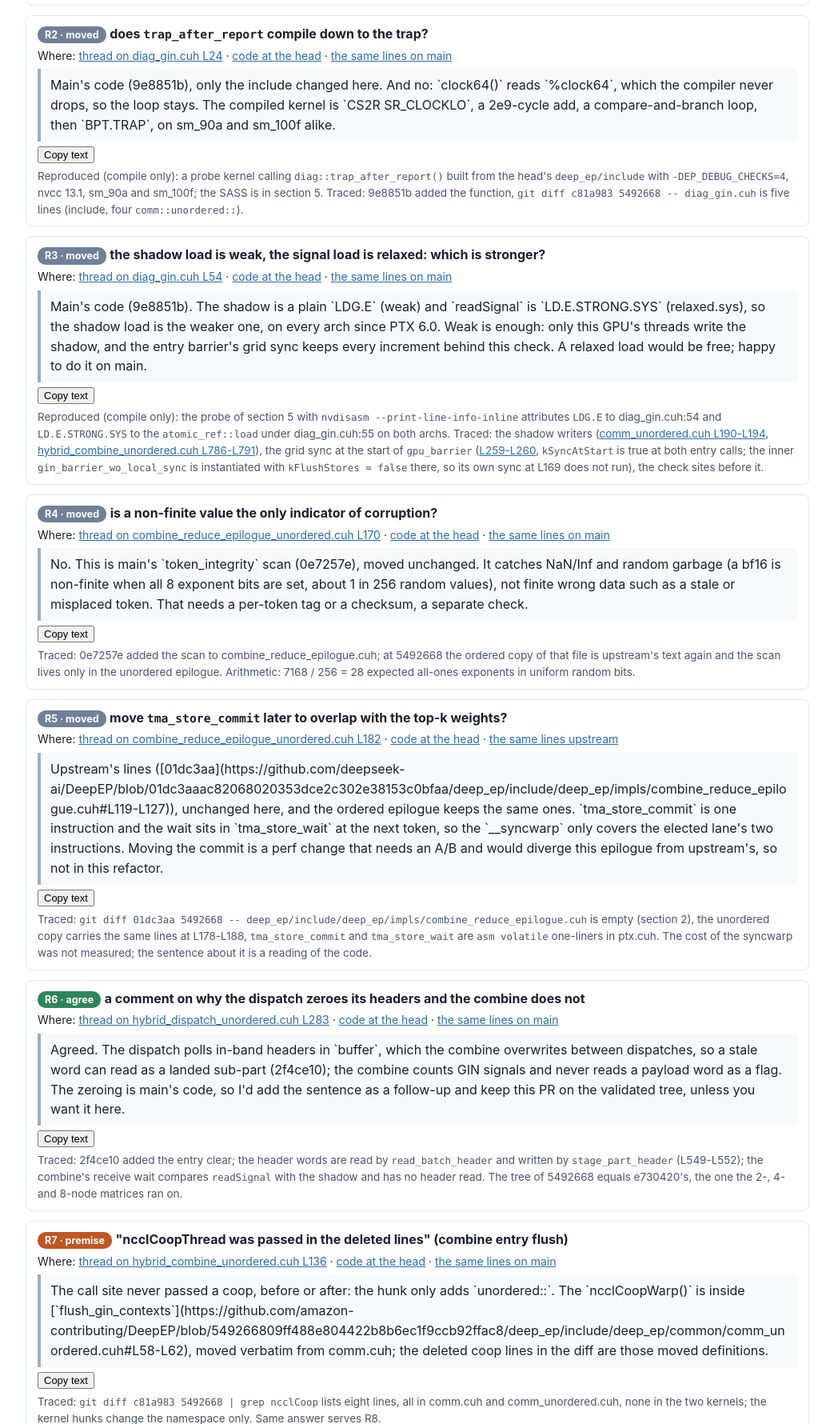
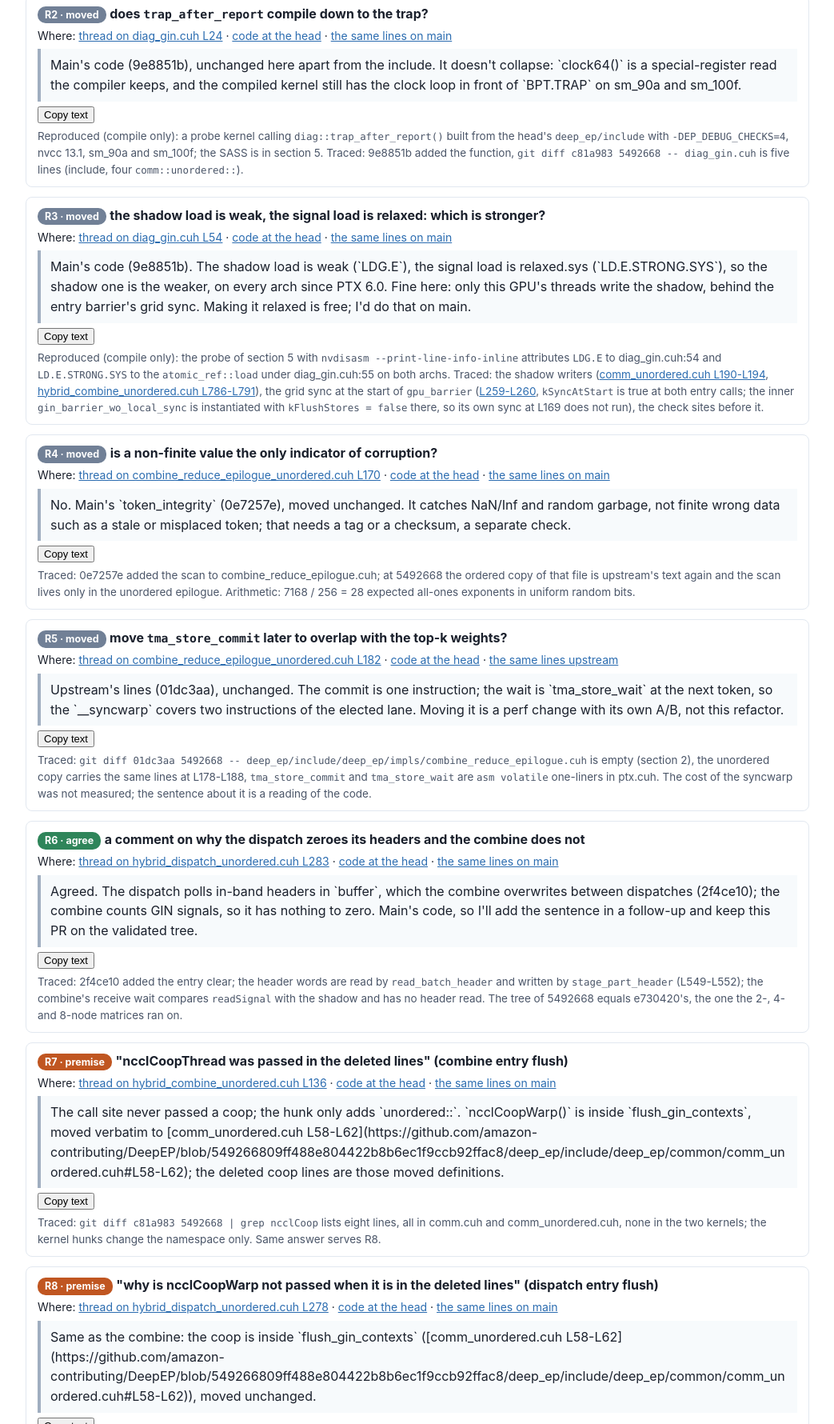
Before and after one commit to Xuan-1998/deepep-pr-notes, a plain HTML site: page pr46/index.html in a window 1280 px wide. Shown: the part 1020-2800 px from the top of the page at 80% size, without its empty margins (68-1111 px from the left). Drawn offline with Linux system fonts and the light colour scheme.

Commit message:
Cut the PR 46 replies to two or three lines

```diff
--- a/pr46/index.html
+++ b/pr46/index.html
@@ -71,12 +71,12 @@ Section 0 gives one reply per comment: the thread to reply in, the text, and how
 <h2 id="comments">0. Where to reply what</h2>
 <p>Eight replies in the order of the review. Each "Where" link opens the comment's thread on the PR; paste the text as a reply there.
 The badge says what kind of answer it is: <span class="lab this-pr">this PR</span> the comment is about text this PR wrote, <span class="lab moved">moved</span> the lines are main's or upstream's and the PR only moved them, <span class="lab premise">premise</span> the comment rests on a reading the diff does not support, <span class="lab agree">agree</span> a change we would take.
-Each text is two to four sentences with at most one link; the details sit in the small evidence text under it, which is for you and not part of the reply. The texts carry no measurements, following the fork's convention.</p>
+Each text is two or three sentences with at most one link; the details sit in the small evidence text under it, which is for you and not part of the reply. The texts carry no measurements, following the fork's convention.</p>
 
 <div class="cmt" id="r1">
 <div class="chd"><span class="lab this-pr">R1 &middot; this PR</span> <b>the NOTES comment in <code>create_dev_comm</code>: "was never written" became "has no signal budget"</b></div>
 <div class="where">Where: <a href="https://github.com/amazon-contributing/DeepEP/pull/46#discussion_r4687111043">thread on nccl.cu L151</a> &middot; <a href="https://github.com/amazon-contributing/DeepEP/blob/549266809ff488e804422b8b6ec1f9ccb92ffac8/csrc/kernels/backend/nccl.cu#L150-L153">code at the head</a> &middot; <a href="https://github.com/amazon-contributing/DeepEP/blob/c81a983d733892104edebc01f2eb13f0b10ac9fe/csrc/kernels/backend/nccl.cu#L148-L151">the same comment on main</a></div>
-<div class="paste" id="p1">Agreed, too compressed. On main the unordered GIN setup sat inside `if (with_gin ...)`, so a call without GIN wrote nothing; now [`configure_unordered_gin`](https://github.com/amazon-contributing/DeepEP/blob/549266809ff488e804422b8b6ec1f9ccb92ffac8/csrc/kernels/backend/gin_unordered.hpp#L28-L77) runs on every call: without GIN it clamps `num_allocated_qps`, sets the context count and returns before the signal budget, which the GIN call fills in. Same end state as main; I'll reword the comment to say that.</div>
+<div class="paste" id="p1">After the merge that call does write it: `configure_unordered_gin` also runs when GIN is skipped and returns with only the context count set and no signals ([gin_unordered.hpp L43-L46](https://github.com/amazon-contributing/DeepEP/blob/549266809ff488e804422b8b6ec1f9ccb92ffac8/csrc/kernels/backend/gin_unordered.hpp#L43-L46)). So "never written" wasn't true anymore. Happy to reword it to "holds only the context count" if that reads better.</div>
 <button class="cp" data-t="p1">Copy text</button>
 <div class="ev">Traced at c81a983 and 5492668: main's unordered block lives inside the <code>with_gin</code> branch (<a href="https://github.com/amazon-contributing/DeepEP/blob/c81a983d733892104edebc01f2eb13f0b10ac9fe/csrc/kernels/backend/nccl.cu#L162-L206">nccl.cu L162-L206</a>, written by d779c47); the PR's <code>configure_unordered_gin</code> clamps at L35-L41, returns at L45-L46 without GIN, computes the budget at L56-L58; <code>[2, 17]</code> is <a href="https://github.com/amazon-contributing/DeepEP/blob/549266809ff488e804422b8b6ec1f9ccb92ffac8/deep_ep/include/deep_ep/common/gin_resource_alloc_unordered.cuh#L47-L48">kMinGinContextCnt, kMaxGinContextCnt</a>. The wording change is the merge commit's own (<code>git diff 5492668^1 5492668</code>), not Vova's a6dfbf6. The only comment of the eight about text this PR wrote. Section 4 draws both flows. For you, not in the reply: the clamp and its <code>[WARN]</code> now also run on a GIN-less first call, so a single-node run with <code>num_allocated_qps</code> outside [2, 17] gets clamped and warned where main left the value unused; say it if he asks for differences.</div>
 </div>
@@ -84,7 +84,7 @@ Each text is two to four sentences with at most one link; the details sit in the
 <div class="cmt" id="r2">
 <div class="chd"><span class="lab moved">R2 &middot; moved</span> <b>does <code>trap_after_report</code> compile down to the trap?</b></div>
 <div class="where">Where: <a href="https://github.com/amazon-contributing/DeepEP/pull/46#discussion_r4687545132">thread on diag_gin.cuh L24</a> &middot; <a href="https://github.com/amazon-contributing/DeepEP/blob/549266809ff488e804422b8b6ec1f9ccb92ffac8/deep_ep/include/deep_ep/common/diag_gin.cuh#L22-L28">code at the head</a> &middot; <a href="https://github.com/amazon-contributing/DeepEP/blob/c81a983d733892104edebc01f2eb13f0b10ac9fe/deep_ep/include/deep_ep/common/diag_gin.cuh#L22-L28">the same lines on main</a></div>
-<div class="paste" id="p2">Main's code (9e8851b), only the include changed here. And no: `clock64()` reads `%clock64`, which the compiler never drops, so the loop stays. The compiled kernel is `CS2R SR_CLOCKLO`, a 2e9-cycle add, a compare-and-branch loop, then `BPT.TRAP`, on sm_90a and sm_100f alike.</div>
+<div class="paste" id="p2">Main's code (9e8851b), unchanged here apart from the include. It doesn't collapse: `clock64()` is a special-register read the compiler keeps, and the compiled kernel still has the clock loop in front of `BPT.TRAP` on sm_90a and sm_100f.</div>
 <button class="cp" data-t="p2">Copy text</button>
 <div class="ev">Reproduced (compile only): a probe kernel calling <code>diag::trap_after_report()</code> built from the head's <code>deep_ep/include</code> with <code>-DEP_DEBUG_CHECKS=4</code>, nvcc 13.1, sm_90a and sm_100f; the SASS is in section 5. Traced: 9e8851b added the function, <code>git diff c81a983 5492668 -- diag_gin.cuh</code> is five lines (include, four <code>comm::unordered::</code>).</div>
 </div>
@@ -92,7 +92,7 @@ Each text is two to four sentences with at most one link; the details sit in the
 <div class="cmt" id="r3">
 <div class="chd"><span class="lab moved">R3 &middot; moved</span> <b>the shadow load is weak, the signal load is relaxed: which is stronger?</b></div>
 <div class="where">Where: <a href="https://github.com/amazon-contributing/DeepEP/pull/46#discussion_r4687651148">thread on diag_gin.cuh L54</a> &middot; <a href="https://github.com/amazon-contributing/DeepEP/blob/549266809ff488e804422b8b6ec1f9ccb92ffac8/deep_ep/include/deep_ep/common/diag_gin.cuh#L50-L56">code at the head</a> &middot; <a href="https://github.com/amazon-contributing/DeepEP/blob/c81a983d733892104edebc01f2eb13f0b10ac9fe/deep_ep/include/deep_ep/common/diag_gin.cuh#L50-L56">the same lines on main</a></div>
-<div class="paste" id="p3">Main's code (9e8851b). The shadow is a plain `LDG.E` (weak) and `readSignal` is `LD.E.STRONG.SYS` (relaxed.sys), so the shadow load is the weaker one, on every arch since PTX 6.0. Weak is enough: only this GPU's threads write the shadow, and the entry barrier's grid sync keeps every increment behind this check. A relaxed load would be free; happy to do it on main.</div>
+<div class="paste" id="p3">Main's code (9e8851b). The shadow load is weak (`LDG.E`), the signal load is relaxed.sys (`LD.E.STRONG.SYS`), so the shadow one is the weaker, on every arch since PTX 6.0. Fine here: only this GPU's threads write the shadow, behind the entry barrier's grid sync. Making it relaxed is free; I'd do that on main.</div>
 <button class="cp" data-t="p3">Copy text</button>
 <div class="ev">Reproduced (compile only): the probe of section 5 with <code>nvdisasm --print-line-info-inline</code> attributes <code>LDG.E</code> to diag_gin.cuh:54 and <code>LD.E.STRONG.SYS</code> to the <code>atomic_ref::load</code> under diag_gin.cuh:55 on both archs. Traced: the shadow writers (<a href="https://github.com/amazon-contributing/DeepEP/blob/549266809ff488e804422b8b6ec1f9ccb92ffac8/deep_ep/include/deep_ep/common/comm_unordered.cuh#L190-L194">comm_unordered.cuh L190-L194</a>, <a href="https://github.com/amazon-contributing/DeepEP/blob/549266809ff488e804422b8b6ec1f9ccb92ffac8/deep_ep/include/deep_ep/impls/hybrid_combine_unordered.cuh#L786-L791">hybrid_combine_unordered.cuh L786-L791</a>), the grid sync at the start of <code>gpu_barrier</code> (<a href="https://github.com/amazon-contributing/DeepEP/blob/549266809ff488e804422b8b6ec1f9ccb92ffac8/deep_ep/include/deep_ep/common/comm_unordered.cuh#L259-L260">L259-L260</a>, <code>kSyncAtStart</code> is true at both entry calls; the inner <code>gin_barrier_wo_local_sync</code> is instantiated with <code>kFlushStores = false</code> there, so its own sync at L169 does not run), the check sites before it.</div>
 </div>
@@ -100,7 +100,7 @@ Each text is two to four sentences with at most one link; the details sit in the
 <div class="cmt" id="r4">
 <div class="chd"><span class="lab moved">R4 &middot; moved</span> <b>is a non-finite value the only indicator of corruption?</b></div>
 <div class="where">Where: <a href="https://github.com/amazon-contributing/DeepEP/pull/46#discussion_r4687717954">thread on combine_reduce_epilogue_unordered.cuh L170</a> &middot; <a href="https://github.com/amazon-contributing/DeepEP/blob/549266809ff488e804422b8b6ec1f9ccb92ffac8/deep_ep/include/deep_ep/impls/combine_reduce_epilogue_unordered.cuh#L166-L176">code at the head</a> &middot; <a href="https://github.com/amazon-contributing/DeepEP/blob/c81a983d733892104edebc01f2eb13f0b10ac9fe/deep_ep/include/deep_ep/impls/combine_reduce_epilogue.cuh#L168-L178">the same lines on main</a></div>
-<div class="paste" id="p4">No. This is main's `token_integrity` scan (0e7257e), moved unchanged. It catches NaN/Inf and random garbage (a bf16 is non-finite when all 8 exponent bits are set, about 1 in 256 random values), not finite wrong data such as a stale or misplaced token. That needs a per-token tag or a checksum, a separate check.</div>
+<div class="paste" id="p4">No. Main's `token_integrity` (0e7257e), moved unchanged. It catches NaN/Inf and random garbage, not finite wrong data such as a stale or misplaced token; that needs a tag or a checksum, a separate check.</div>
 <button class="cp" data-t="p4">Copy text</button>
 <div class="ev">Traced: 0e7257e added the scan to combine_reduce_epilogue.cuh; at 5492668 the ordered copy of that file is upstream's text again and the scan lives only in the unordered epilogue. Arithmetic: 7168 / 256 = 28 expected all-ones exponents in uniform random bits.</div>
 </div>
@@ -108,7 +108,7 @@ Each text is two to four sentences with at most one link; the details sit in the
 <div class="cmt" id="r5">
 <div class="chd"><span class="lab moved">R5 &middot; moved</span> <b>move <code>tma_store_commit</code> later to overlap with the top-k weights?</b></div>
 <div class="where">Where: <a href="https://github.com/amazon-contributing/DeepEP/pull/46#discussion_r4687759759">thread on combine_reduce_epilogue_unordered.cuh L182</a> &middot; <a href="https://github.com/amazon-contributing/DeepEP/blob/549266809ff488e804422b8b6ec1f9ccb92ffac8/deep_ep/include/deep_ep/impls/combine_reduce_epilogue_unordered.cuh#L178-L188">code at the head</a> &middot; <a href="https://github.com/deepseek-ai/DeepEP/blob/01dc3aaac82068020353dce2c302e38153c0bfaa/deep_ep/include/deep_ep/impls/combine_reduce_epilogue.cuh#L119-L127">the same lines upstream</a></div>
-<div class="paste" id="p5">Upstream's lines ([01dc3aa](https://github.com/deepseek-ai/DeepEP/blob/01dc3aaac82068020353dce2c302e38153c0bfaa/deep_ep/include/deep_ep/impls/combine_reduce_epilogue.cuh#L119-L127)), unchanged here, and the ordered epilogue keeps the same ones. `tma_store_commit` is one instruction and the wait sits in `tma_store_wait` at the next token, so the `__syncwarp` only covers the elected lane's two instructions. Moving the commit is a perf change that needs an A/B and would diverge this epilogue from upstream's, so not in this refactor.</div>
+<div class="paste" id="p5">Upstream's lines (01dc3aa), unchanged. The commit is one instruction; the wait is `tma_store_wait` at the next token, so the `__syncwarp` covers two instructions of the elected lane. Moving it is a perf change with its own A/B, not this refactor.</div>
 <button class="cp" data-t="p5">Copy text</button>
 <div class="ev">Traced: <code>git diff 01dc3aa 5492668 -- deep_ep/include/deep_ep/impls/combine_reduce_epilogue.cuh</code> is empty (section 2), the unordered copy carries the same lines at L178-L188, <code>tma_store_commit</code> and <code>tma_store_wait</code> are <code>asm volatile</code> one-liners in ptx.cuh. The cost of the syncwarp was not measured; the sentence about it is a reading of the code.</div>
 </div>
@@ -116,7 +116,7 @@ Each text is two to four sentences with at most one link; the details sit in the
 <div class="cmt" id="r6">
 <div class="chd"><span class="lab agree">R6 &middot; agree</span> <b>a comment on why the dispatch zeroes its headers and the combine does not</b></div>
 <div class="where">Where: <a href="https://github.com/amazon-contributing/DeepEP/pull/46#discussion_r4687841898">thread on hybrid_dispatch_unordered.cuh L283</a> &middot; <a href="https://github.com/amazon-contributing/DeepEP/blob/549266809ff488e804422b8b6ec1f9ccb92ffac8/deep_ep/include/deep_ep/impls/hybrid_dispatch_unordered.cuh#L281-L290">code at the head</a> &middot; <a href="https://github.com/amazon-contributing/DeepEP/blob/c81a983d733892104edebc01f2eb13f0b10ac9fe/deep_ep/include/deep_ep/impls/hybrid_dispatch_unordered.cuh#L280-L289">the same lines on main</a></div>
-<div class="paste" id="p6">Agreed. The dispatch polls in-band headers in `buffer`, which the combine overwrites between dispatches, so a stale word can read as a landed sub-part (2f4ce10); the combine counts GIN signals and never reads a payload word as a flag. The zeroing is main's code, so I'd add the sentence as a follow-up and keep this PR on the validated tree, unless you want it here.</div>
+<div class="paste" id="p6">Agreed. The dispatch polls in-band headers in `buffer`, which the combine overwrites between dispatches (2f4ce10); the combine counts GIN signals, so it has nothing to zero. Main's code, so I'll add the sentence in a follow-up and keep this PR on the validated tree.</div>
 <button class="cp" data-t="p6">Copy text</button>
 <div class="ev">Traced: 2f4ce10 added the entry clear; the header words are read by <code>read_batch_header</code> and written by <code>stage_part_header</code> (L549-L552); the combine's receive wait compares <code>readSignal</code> with the shadow and has no header read. The tree of 5492668 equals e730420's, the one the 2-, 4- and 8-node matrices ran on.</div>
 </div>
@@ -124,7 +124,7 @@ Each text is two to four sentences with at most one link; the details sit in the
 <div class="cmt" id="r7">
 <div class="chd"><span class="lab premise">R7 &middot; premise</span> <b>"ncclCoopThread was passed in the deleted lines" (combine entry flush)</b></div>
 <div class="where">Where: <a href="https://github.com/amazon-contributing/DeepEP/pull/46#discussion_r4687845705">thread on hybrid_combine_unordered.cuh L136</a> &middot; <a href="https://github.com/amazon-contributing/DeepEP/blob/549266809ff488e804422b8b6ec1f9ccb92ffac8/deep_ep/include/deep_ep/impls/hybrid_combine_unordered.cuh#L134-L136">code at the head</a> &middot; <a href="https://github.com/amazon-contributing/DeepEP/blob/c81a983d733892104edebc01f2eb13f0b10ac9fe/deep_ep/include/deep_ep/impls/hybrid_combine_unordered.cuh#L133-L135">the same lines on main</a></div>
-<div class="paste" id="p7">The call site never passed a coop, before or after: the hunk only adds `unordered::`. The `ncclCoopWarp()` is inside [`flush_gin_contexts`](https://github.com/amazon-contributing/DeepEP/blob/549266809ff488e804422b8b6ec1f9ccb92ffac8/deep_ep/include/deep_ep/common/comm_unordered.cuh#L58-L62), moved verbatim from comm.cuh; the deleted coop lines in the diff are those moved definitions.</div>
+<div class="paste" id="p7">The call site never passed a coop; the hunk only adds `unordered::`. `ncclCoopWarp()` is inside `flush_gin_contexts`, moved verbatim to [comm_unordered.cuh L58-L62](https://github.com/amazon-contributing/DeepEP/blob/549266809ff488e804422b8b6ec1f9ccb92ffac8/deep_ep/include/deep_ep/common/comm_unordered.cuh#L58-L62); the deleted coop lines are those moved definitions.</div>
 <button class="cp" data-t="p7">Copy text</button>
 <div class="ev">Traced: <code>git diff c81a983 5492668 | grep ncclCoop</code> lists eight lines, all in comm.cuh and comm_unordered.cuh, none in the two kernels; the kernel hunks change the namespace only. Same answer serves R8.</div>
 </div>
@@ -132,7 +132,7 @@ Each text is two to four sentences with at most one link; the details sit in the
 <div class="cmt" id="r8">
 <div class="chd"><span class="lab premise">R8 &middot; premise</span> <b>"why is ncclCoopWarp not passed when it is in the deleted lines" (dispatch entry flush)</b></div>
 <div class="where">Where: <a href="https://github.com/amazon-contributing/DeepEP/pull/46#discussion_r4687848868">thread on hybrid_dispatch_unordered.cuh L278</a> &middot; <a href="https://github.com/amazon-contributing/DeepEP/blob/549266809ff488e804422b8b6ec1f9ccb92ffac8/deep_ep/include/deep_ep/impls/hybrid_dispatch_unordered.cuh#L277-L279">code at the head</a> &middot; <a href="https://github.com/amazon-contributing/DeepEP/blob/c81a983d733892104edebc01f2eb13f0b10ac9fe/deep_ep/include/deep_ep/impls/hybrid_dispatch_unordered.cuh#L276-L278">the same lines on main</a></div>
-<div class="paste" id="p8">Same as the combine: the coop is inside [`flush_gin_contexts`](https://github.com/amazon-contributing/DeepEP/blob/549266809ff488e804422b8b6ec1f9ccb92ffac8/deep_ep/include/deep_ep/common/comm_unordered.cuh#L58-L62), moved unchanged, and this call site only gained the `unordered::` prefix.</div>
+<div class="paste" id="p8">Same as the combine: the coop is inside `flush_gin_contexts` ([comm_unordered.cuh L58-L62](https://github.com/amazon-contributing/DeepEP/blob/549266809ff488e804422b8b6ec1f9ccb92ffac8/deep_ep/include/deep_ep/common/comm_unordered.cuh#L58-L62)), moved unchanged.</div>
 <button class="cp" data-t="p8">Copy text</button>
 <div class="ev">Traced: as R7.</div>
 </div>
```
